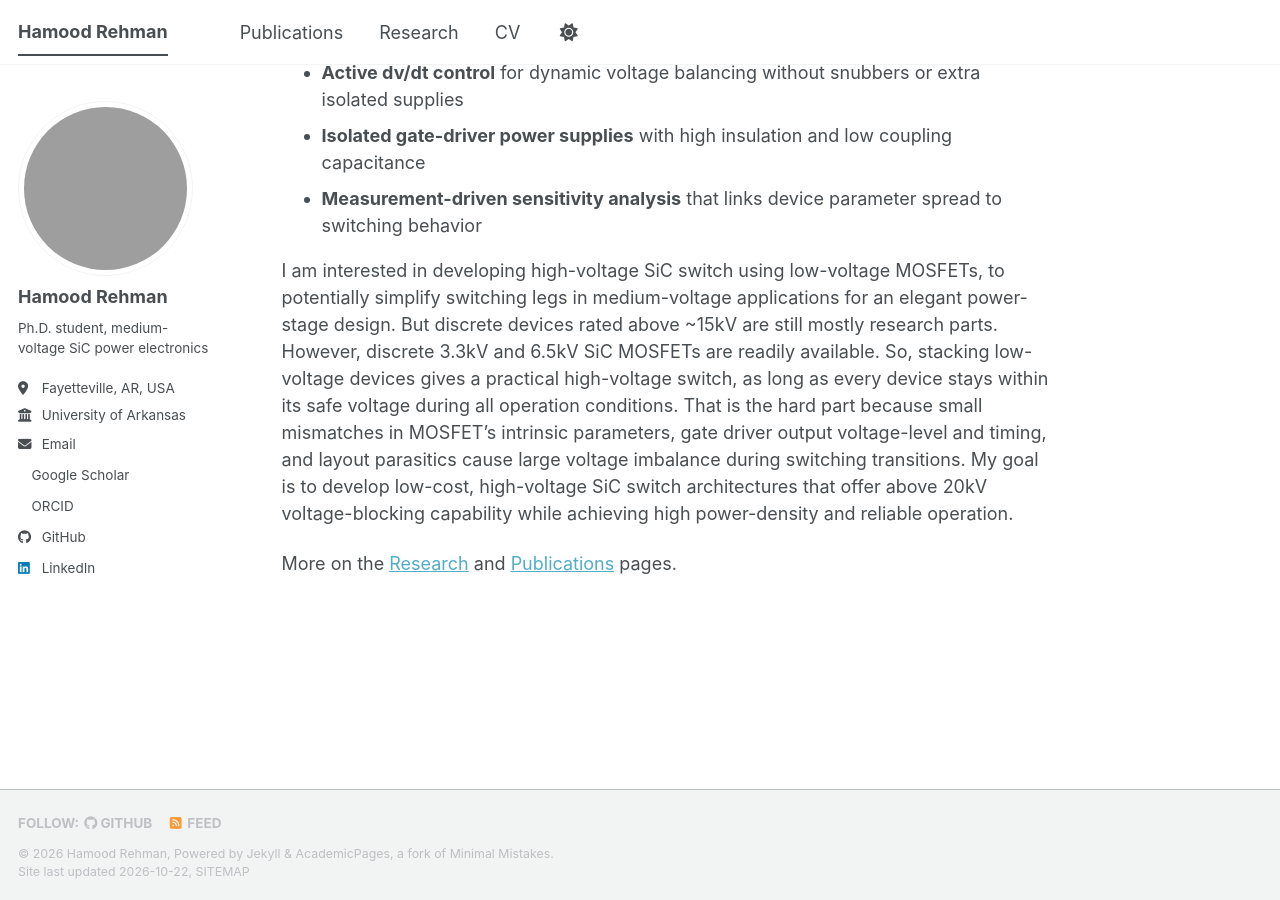
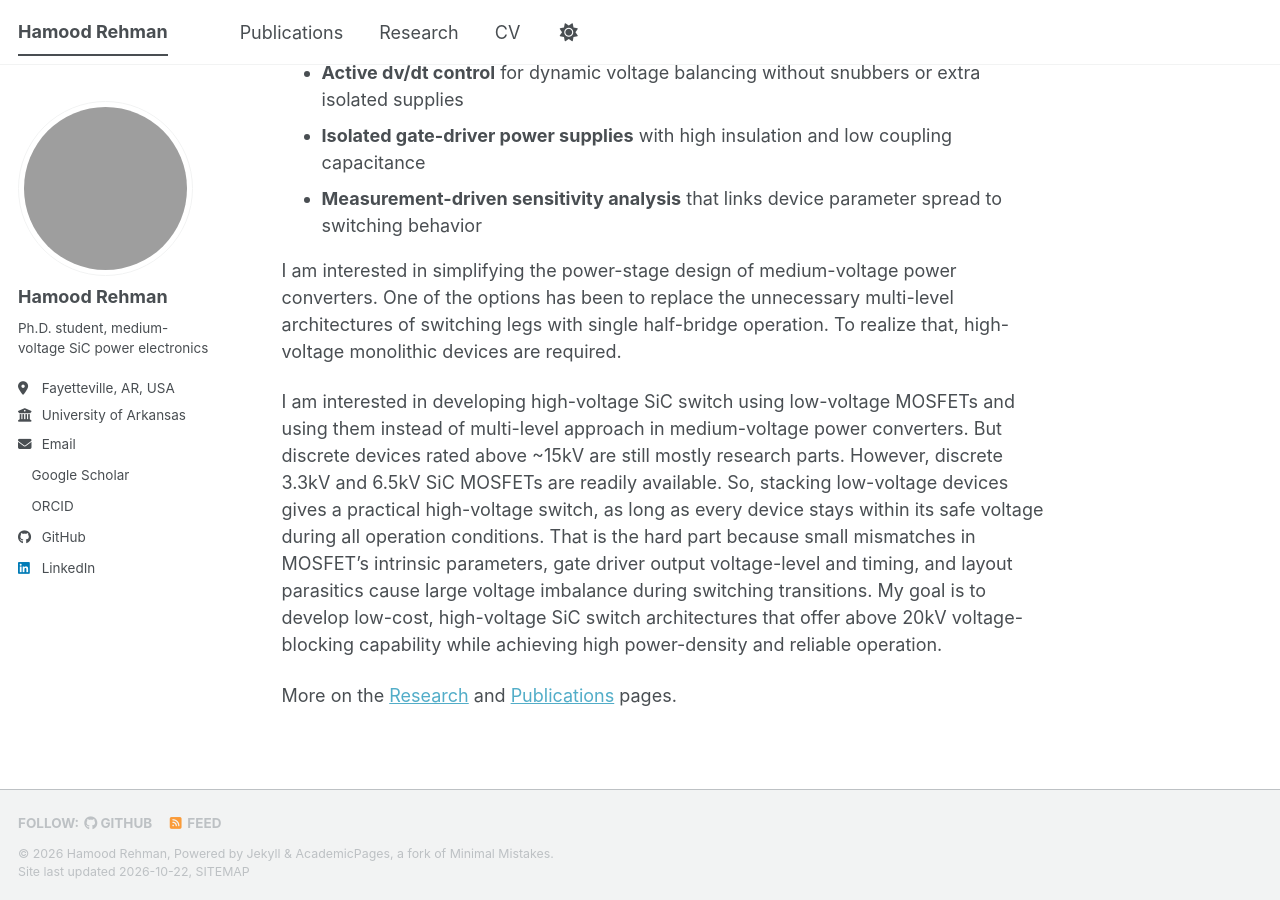
Before and after one commit to hamood-rehman/hamood-rehman.github.io, a Jekyll site: the page built from _pages/about.md, in a window 1280 px wide and 900 px high, scrolled down 570 px. Built offline with Jekyll 4.4.1, drawn with Linux system fonts in a browser that asks for light colours; a style sheet for code colours, icons or effects is not loaded; grey boxes are pictures that could not be loaded.

Commit message:
Update about.md

```diff
--- a/_pages/about.md
+++ b/_pages/about.md
@@ -19,6 +19,8 @@ Research interests
 - **Isolated gate-driver power supplies** with high insulation and low coupling capacitance
 - **Measurement-driven sensitivity analysis** that links device parameter spread to switching behavior
 
-I am interested in developing high-voltage SiC switch using low-voltage MOSFETs, to potentially simplify switching legs in medium-voltage applications for an elegant power-stage design. But discrete devices rated above ~15kV are still mostly research parts. However, discrete 3.3kV and 6.5kV SiC MOSFETs are readily available. So, stacking low-voltage devices gives a practical high-voltage switch, as long as every device stays within its safe voltage during all operation conditions. That is the hard part because small mismatches in MOSFET's intrinsic parameters, gate driver output voltage-level and timing, and layout parasitics cause large voltage imbalance during switching transitions. My goal is to develop low-cost, high-voltage SiC switch architectures that offer above 20kV voltage-blocking capability while achieving high power-density and reliable operation.
+I am interested in simplifying the power-stage design of medium-voltage power converters. One of the options has been to replace the unnecessary multi-level architectures of switching legs with single half-bridge operation. To realize that, high-voltage monolithic devices are required.
+
+I am interested in developing high-voltage SiC switch using low-voltage MOSFETs and using them instead of multi-level approach in medium-voltage power converters. But discrete devices rated above ~15kV are still mostly research parts. However, discrete 3.3kV and 6.5kV SiC MOSFETs are readily available. So, stacking low-voltage devices gives a practical high-voltage switch, as long as every device stays within its safe voltage during all operation conditions. That is the hard part because small mismatches in MOSFET's intrinsic parameters, gate driver output voltage-level and timing, and layout parasitics cause large voltage imbalance during switching transitions. My goal is to develop low-cost, high-voltage SiC switch architectures that offer above 20kV voltage-blocking capability while achieving high power-density and reliable operation.
 
 More on the [Research]({{ site.baseurl }}/research/) and [Publications]({{ site.baseurl }}/publications/) pages.
```
